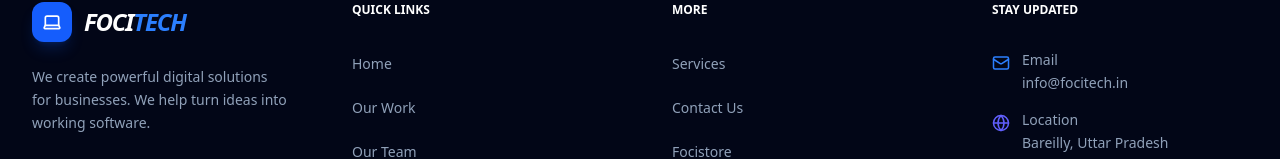
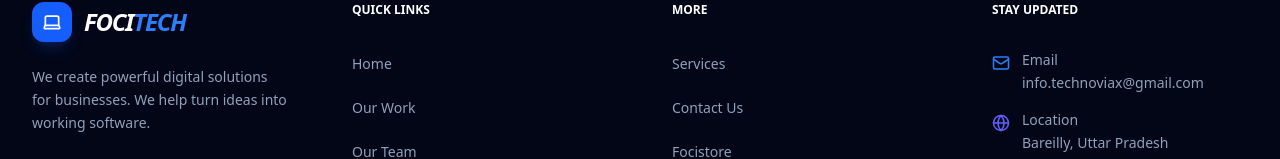
Before and after one commit to DeepeshSharma11/TECHFOCI, a React (Vite) app in the folder focitech-frontend/: page / in a window 1280 px wide. Shown: the part 1809-1968 px from the top of the page. Built offline with nearby package versions, Linux system fonts and the light colour scheme; no server answers.

Commit message:
change the footer email

```diff
--- a/focitech-frontend/src/components/Footer.jsx
+++ b/focitech-frontend/src/components/Footer.jsx
@@ -179,7 +179,7 @@
                     href="mailto:info@focitech.in"
                     className="text-sm hover:text-blue-500 transition-colors duration-300"
                   >
-                    info@focitech.in
+                    info.technoviax@gmail.com
                   </a>
                 </div>
               </div>
@@ -188,7 +188,7 @@
                 <div>
                   <span className="text-sm font-medium block">Location</span>
                   <span className="text-sm">
-                    Bareilly, Uttar Pradesh<br />India - 243001
+                    Bareilly, Uttar Pradesh<br />India - 243122
                   </span>
                 </div>
               </div>
```
